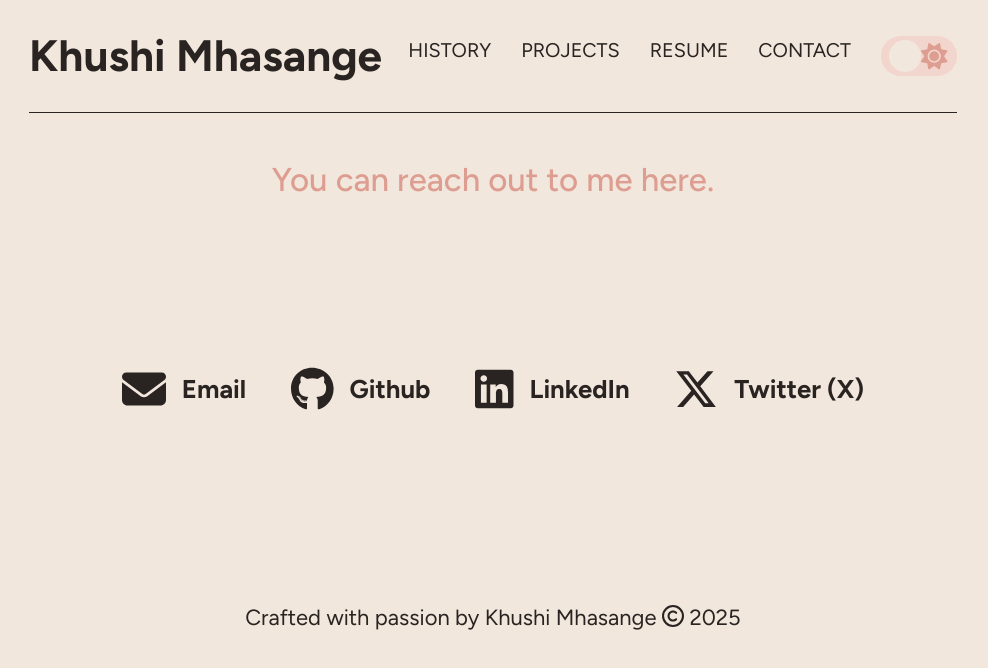
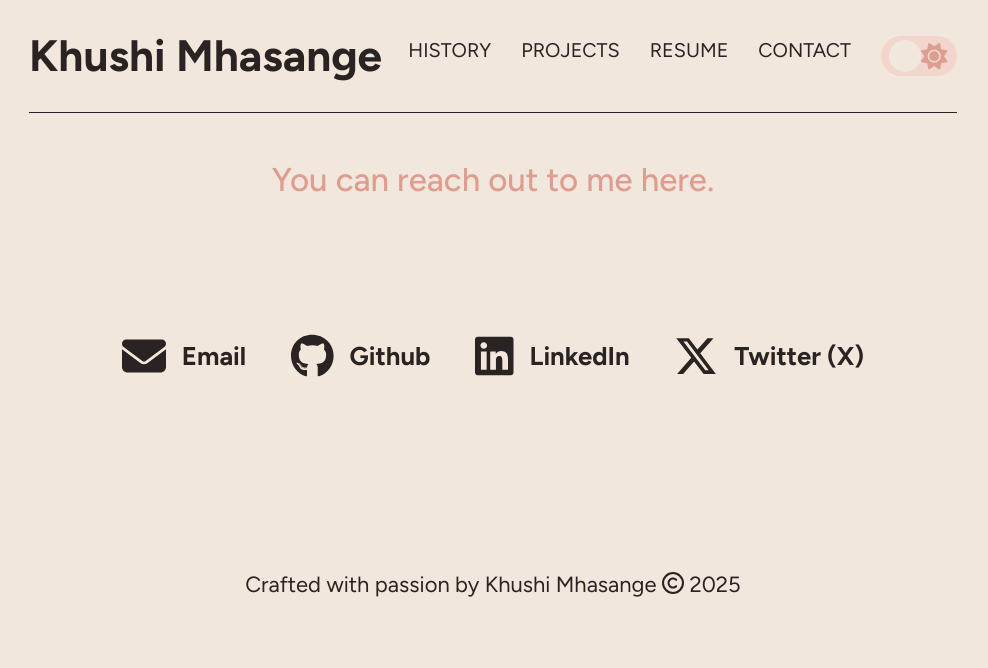
Before and after one commit to KhushiMhasange/Khushi-s-Portfolio, a React (Create React App) app: page /Contact in a window 1280 px wide. Shown: the top 668 px of the page, without its empty margins (147-1135 px from the left). Built offline with nearby package versions, Linux system fonts and the light colour scheme; a web font is replaced by a local one.

Commit message:
animations

```diff
--- a/package.json
+++ b/package.json
@@ -10,6 +10,7 @@
     "@fortawesome/react-fontawesome": "^0.2.2",
     "@react-pdf-viewer/core": "^3.12.0",
     "cra-template": "1.2.0",
+    "framer-motion": "^12.4.2",
     "react": "^19.0.0",
     "react-dom": "^19.0.0",
     "react-pdf": "^9.2.1",
--- a/src/Contact/Contact.css
+++ b/src/Contact/Contact.css
@@ -15,7 +15,7 @@
 .intro-con{
     text-align: center;
     color: var(--text-secondary);
-    padding-bottom: 1em;
+    /* padding-bottom: 1em; */
     font-weight: 500;
 }
 
--- a/src/Contact/Contact.jsx
+++ b/src/Contact/Contact.jsx
@@ -3,31 +3,64 @@ import React from "react";
 import { FontAwesomeIcon } from '@fortawesome/react-fontawesome';
 import { faGithub, faLinkedin, faXTwitter } from '@fortawesome/free-brands-svg-icons';
 import { faEnvelope } from '@fortawesome/free-solid-svg-icons';
+import {motion} from "framer-motion";
+
+const secVar = {
+  hidden : {opacity:0},
+  show : {
+      opacity:1,
+      transition :{
+          staggerChildren : 0.5,
+          delay:0.2
+      }
+  },
+}
+
+const h2variant ={
+  hidden:{opacity:0,
+          y:75
+  },
+  visible:{opacity:1,
+      y:0,
+      ease:"easeOut",
+      delay:0.5
+  }
+}
+const avariant ={
+  hidden:{opacity:0,
+          x:-100
+  },
+  show:{opacity:1,
+      x:0,
+      ease:"easeOut",
+  }
+}
 
 function Contact() {
     return (
       <div className="contact">
-        <h2 className="intro-con">You can reach out to me here.</h2>
-        <section className="contacts">
-        <a href="khushimhasange1905@gmail.com" className="contact-link">
+        <motion.h2 className="intro-con" initial="hidden" animate="visible" variants={h2variant}>You can reach out to me here.</motion.h2>
+        <motion.section className="contacts" variants={secVar} initial="hidden"
+            animate="show">
+        <motion.a href="khushimhasange1905@gmail.com" className="contact-link" variants={avariant}>
         <FontAwesomeIcon icon={faEnvelope} size="2x" />
         <h3>Email</h3>
-        </a>
-        <a href="https://github.com/KhushiMhasange" target="_blank" rel="noopener noreferrer" className="contact-link">
+        </motion.a>
+        <motion.a href="https://github.com/KhushiMhasange" target="_blank" rel="noopener noreferrer" className="contact-link" variants={avariant}>
           <FontAwesomeIcon icon={faGithub} size="2x" />
           <h3>Github</h3>
-        </a>
+        </motion.a>
 
-        <a href="https://www.linkedin.com/in/khushi-mhasange-207278226/" target="_blank" rel="noopener noreferrer" className="contact-link">
+        <motion.a href="https://www.linkedin.com/in/khushi-mhasange-207278226/" target="_blank" rel="noopener noreferrer" className="contact-link" variants={avariant}>
           <FontAwesomeIcon icon={faLinkedin} size="2x" />
           <h3>LinkedIn</h3>
-        </a>
+        </motion.a>
 
-        <a href="https://x.com/KhushiMhasange" target="_blank" rel="noopener noreferrer" className="contact-link">
+        <motion.a href="https://x.com/KhushiMhasange" target="_blank" rel="noopener noreferrer" className="contact-link" variants={avariant}>
           <FontAwesomeIcon icon={faXTwitter} size="2x" />
           <h3>Twitter (X)</h3>
-        </a>
-        </section>
+        </motion.a>
+        </motion.section>
       </div>
     );
   }
--- a/src/History/History.css
+++ b/src/History/History.css
@@ -6,7 +6,7 @@
 }
 .intro{
     font-weight: 500;
-    padding-bottom: 2em;
+    padding-bottom: 1em;
 }
 .history{
     padding-top: 1em;
@@ -19,6 +19,7 @@
     font-weight: 500;
     margin: 0 0 0.5em;
 }
+
 .history .title{
     font-size: medium;
     font-weight: 400;
--- a/src/History/History.jsx
+++ b/src/History/History.jsx
@@ -1,43 +1,77 @@
 import './History.css'
 import React from "react";
+import {motion} from "framer-motion";
+
+const historySecVar = {
+        hidden : {opacity:0},
+        show : {
+            opacity:1,
+            transition :{
+                staggerChildren : 0.5,
+                delay:0.2
+            }
+        },
+}
+
+const h2variant ={
+    hidden:{opacity:0,
+            y:75
+    },
+    visible:{opacity:1,
+        y:0,
+        ease:"easeOut",
+    }
+}
+
+const pvariant ={
+    hidden:{opacity:0,
+            x:-100
+    },
+    show:{opacity:1,
+        x:0,
+        ease:"easeOut",
+    }
+}
 
 function History(){
+
     return(
         <div className="about">
-            <h2 className='intro'>A breif about my life in college.</h2>
-            <section className="history">
-                <p>
+            <motion.h2 className='intro' initial="hidden" animate="visible" variants={h2variant}>A breif about my life in college.</motion.h2>
+            <motion.section variants={historySecVar} initial="hidden" //the children just inherit this properties
+            animate="show" className="history" >
+                <motion.p variants={pvariant}>
                 Bachelor of Technology - Computer Science(Data Science)
                 <p className='title'>Acropolis Institute of Technology and Reseach</p>
                 <span className='dates'>2021-present</span>
-                </p>
-                <p>
+                </motion.p>
+                <motion.p variants={pvariant}>
                 FreeCodeCamp's Backend Development and API's
                 <a href="https://www.freecodecamp.org/certification/Khushi_Mhasange/back-end-development-and-apis"target="_blank"rel="noopener noreferrer">
                 <p className='title'>Certificate</p></a>
                 <span className='dates'>2024-2025</span>
-                </p>
-                <p>
+                </motion.p>
+                <motion.p variants={pvariant}>
                 Solved 200+ DSA Questions
                 <a href="https://leetcode.com/u/KhushiMhasange19/"target="_blank"rel="noopener noreferrer"><p className='title'>Leetcode</p></a>
                 <span className='dates'>2024-present</span>
-                </p>
-                <p>
+                </motion.p>
+                <motion.p variants={pvariant}>
                 Meta's Frontend Development Professional
                 <a href="https://www.coursera.org/account/accomplishments/verify/2YSKFZMP5NWS"target="_blank"rel="noopener noreferrer"><p className='title'>Certificate</p></a>
                 <span className='dates'>2023-2024</span>
-                </p>
-                <p>
+                </motion.p>
+                <motion.p variants={pvariant}>
                 OOP's in C++ and basic DSA
                 <p className='title'>Self-Learning</p>
                 <span className='dates'>2022-2023</span>
-                </p>
-                <p>
+                </motion.p>
+                <motion.p variants={pvariant}>
                 Fundamentals of Programming in C++
                 <p className='title'>Self-Learning</p>
                 <span className='dates'>2021-2022</span>
-                </p>
-            </section>
+                </motion.p>
+            </motion.section>
         </div>
     );
 }
--- a/src/Projects/Projects.jsx
+++ b/src/Projects/Projects.jsx
@@ -3,14 +3,35 @@ import React from "react";
 import { FontAwesomeIcon } from '@fortawesome/react-fontawesome'
 import { faGithub } from '@fortawesome/free-brands-svg-icons';
 import { faCalendarAlt, faCode, faCircleInfo } from '@fortawesome/free-solid-svg-icons';
+import {motion} from "framer-motion";
 
+const projectSecVar = {
+  hidden : {opacity:0},
+  visible: {
+      opacity:1,
+      transition :{
+          staggerChildren : 0.5,
+          delay :0.2
+      }
+  },
+}
+
+const h2variant ={
+  hidden:{opacity:0,
+          y:75
+  },
+  visible:{opacity:1,
+      y:0,
+      ease:"easeOut",
+  }
+}
 
 function Projects() {
   return (
     <div className="projects">
-      <h2 className='intro'>Projects I have worked on.</h2>
-      <section>
-        <div id="cloakTalk" className="project">
+      <motion.h2 className='intro' initial="hidden" animate="visible" variants={h2variant}>Projects I have worked on.</motion.h2>
+      <motion.section initial="hidden" animate="visible" variants={projectSecVar}>
+        <motion.div className="project" variants={h2variant}>
           <a href="/" target="_blank"><h2>CloakTalk</h2></a>
           <p><FontAwesomeIcon icon={faCircleInfo} className="icon"/>
           Anonymous Social meadia website for college students.
@@ -25,8 +46,8 @@ function Projects() {
           <FontAwesomeIcon icon={faGithub} className="icon" />
             <a href="/goto/mixmaster" target="_blank"> Git Repository</a>
           </p>
-        </div>
-        <div id="ticTacToe" className="project">
+        </motion.div>
+        <motion.div className="project" variants={h2variant}>
           <a href="/" target="_blank"><h2>Multiplayer Tic-Tac-Toe</h2></a>
           <p><FontAwesomeIcon icon={faCircleInfo} className="icon" />
             Tic-Tac-Toe with real time updates using websockets.
@@ -41,8 +62,8 @@ function Projects() {
           <FontAwesomeIcon icon={faGithub} className="icon" />
             <a href="/goto/mixmaster" target="_blank"> Git Repository</a>
           </p>
-        </div>
-        <div id="ticTacToe" className="project">
+        </motion.div>
+        <motion.div className="project" variants={h2variant}>
           <a href="/" target="_blank"><h2>Mental Health Compass</h2></a>
           <p><FontAwesomeIcon icon={faCircleInfo} className="icon" />
             Features assessment tool and mental health resources.
@@ -57,10 +78,32 @@ function Projects() {
           <FontAwesomeIcon icon={faGithub} className="icon" />
             <a href="/" target="_blank"> Git Repository</a>
           </p>
-        </div>
-      </section>
+        </motion.div>
+      </motion.section>
     </div>
   );
 }
 
 export default Projects;
+
+
+// const containerRef = useRef(null);
+//   const inView = useInView(containerRef,{once:true});
+//   const mainControls = useAnimation()
+
+//   const {scrollYProgress} = useScroll({
+//     target:containerRef,
+//     offset:["start end","end end"]
+//   })
+
+  // const textVal = useTransform(
+  //     scrollYProgress,
+  //     [0,1],
+  //     [-"100%","0%"]
+  // )
+
+  // useEffect(()=>{
+  //   if(inView){
+  //     mainControls.start("visible")
+  //   }
+  // },[inView, mainControls])
--- a/src/Resume/Resume.jsx
+++ b/src/Resume/Resume.jsx
@@ -2,14 +2,26 @@ import Pdf from '../Pdf';
 import './Resume.css';
 import React from "react";
 import resume from '../assets/Resume.pdf'
+import {motion} from "framer-motion";
+
+const hvariant ={
+  hidden:{opacity:0,
+          y:75
+  },
+  visible:{opacity:1,
+      y:0,
+      ease:"easeOut",
+      delay:0.5
+  }
+}
 
 function Resume() {
     return (
       <div className="Resume">
-        <div className='header'>
+        <motion.div className='header' initial="hidden" animate="visible" variants={hvariant}>
           <h2>My Resume</h2>
           <a href={resume} download><button>Download Resume</button></a>
-        </div>
+        </motion.div>
         <div className='pdf-veiwer'>
           <Pdf/>
         </div>
```
Also changed, not shown: 1 other file (tests, documents, lock files or other folders).
